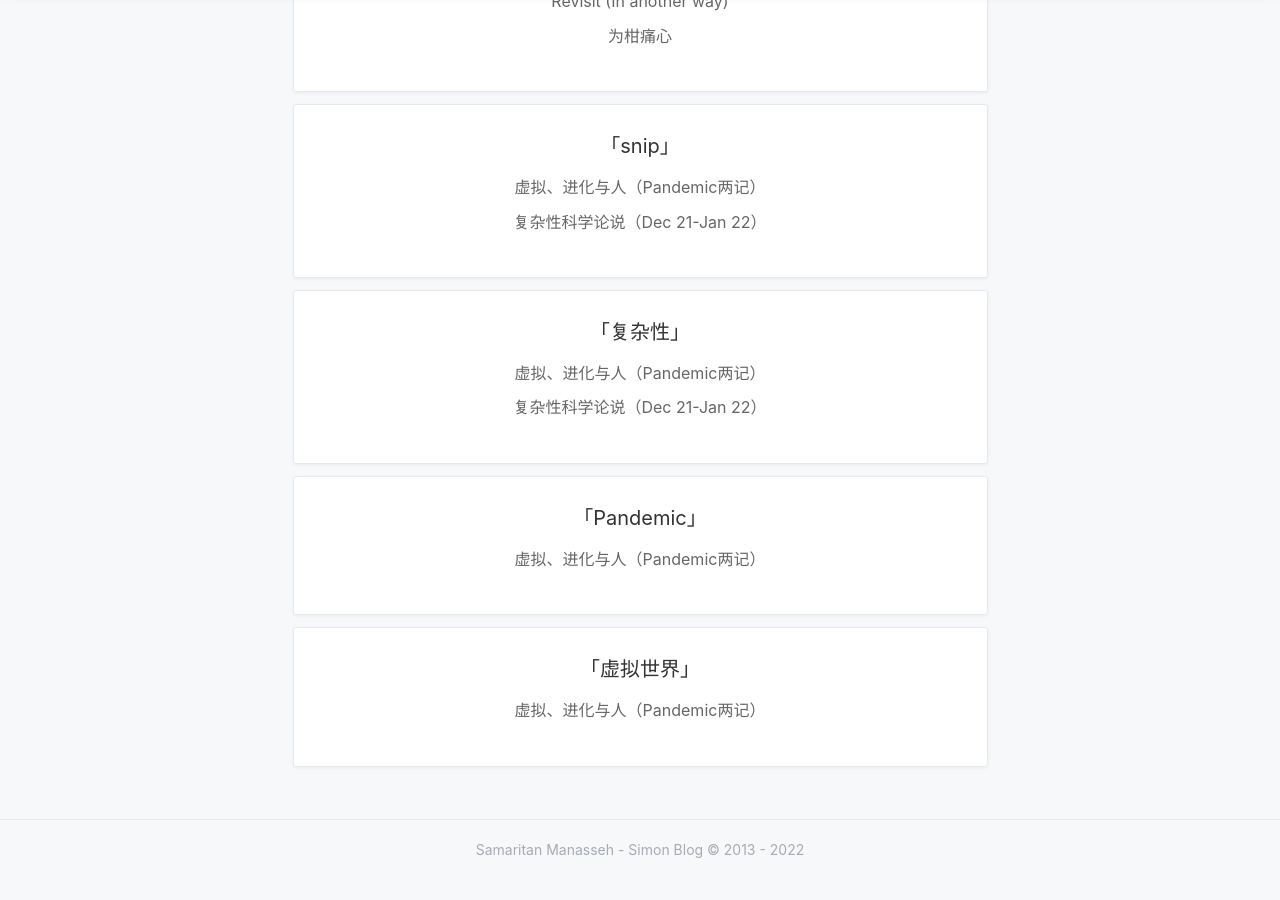
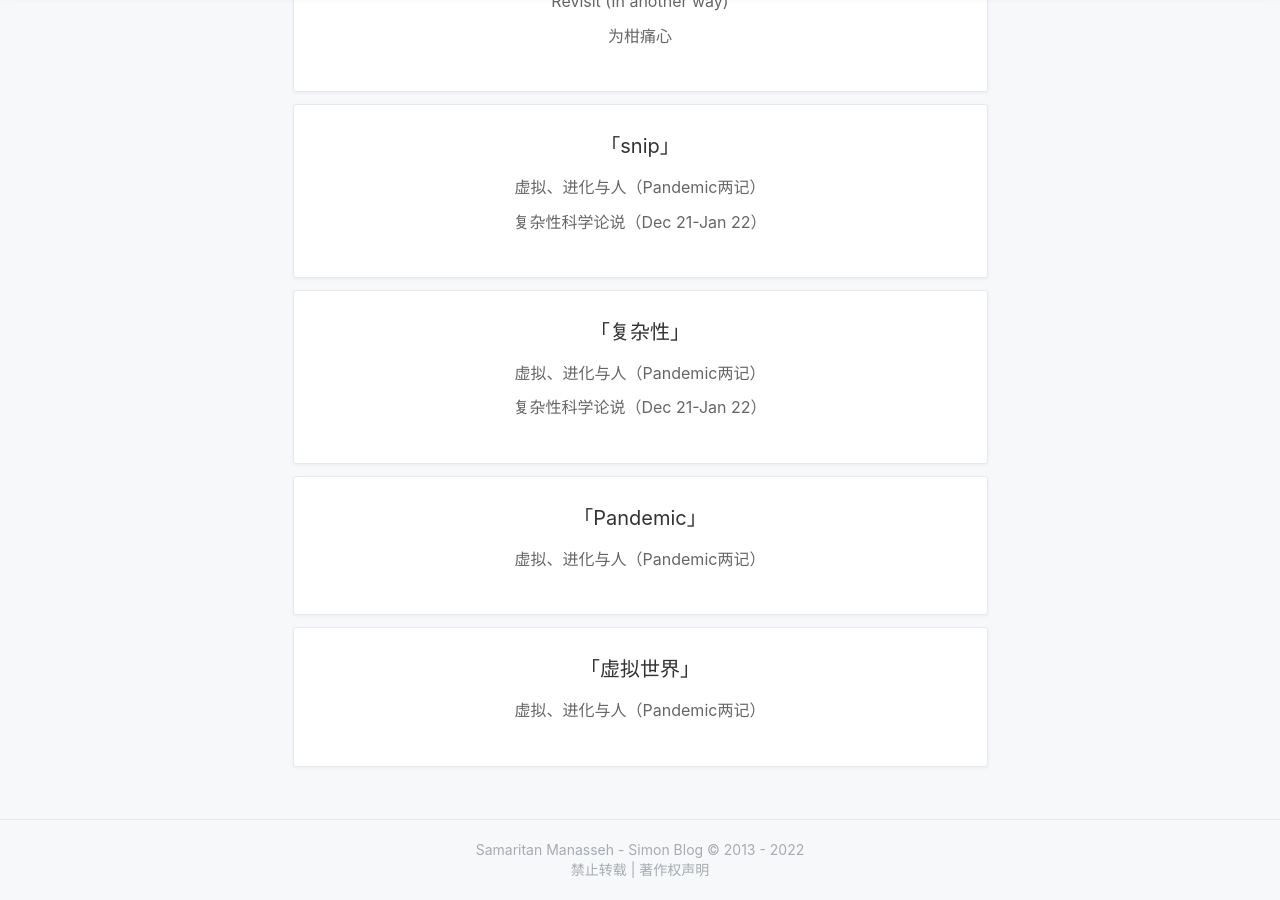
Before and after one commit to imrsp/imrsp.github.io-old, a Jekyll site: the page built from tags.html, in a window 1280 px wide and 900 px high, scrolled down 593 px. Built offline with Jekyll 4.4.1, drawn with Linux system fonts in a browser that asks for light colours; nearby versions of some CDN libraries; a style sheet for code colours, icons or effects is not loaded.

Commit message:
Update footer.html

```diff
--- a/_includes/footer.html
+++ b/_includes/footer.html
@@ -7,6 +7,8 @@
   {% endunless %}
   {{ current }}
   </section>
+
+  <section>禁止转载</a> | <a href="https://rsp.ink/1970/01/01/copyright.html">著作权声明</a></section>
   <!--
     <section>Powered by RSP Studio & LIQUID PLUS</a> | <a href="http://www.miitbeian.gov.cn">粤ICP备18148945号</a></section>
   -->
```
